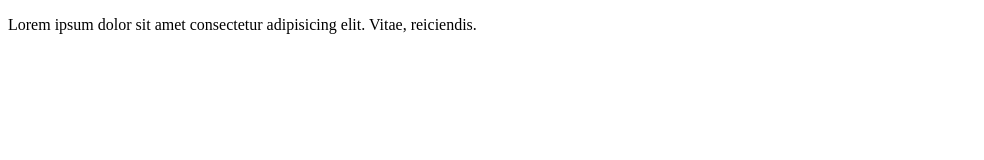
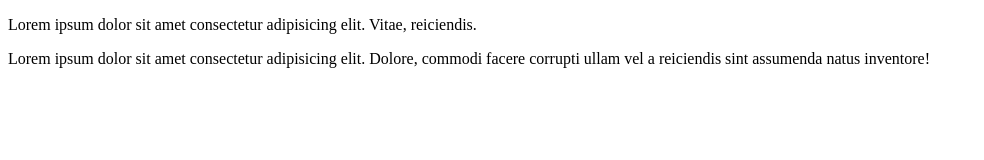
Before and after one commit to Magnus-WO/git-lecture-pull, a plain HTML site: page index.html in a window 1280 px wide. Shown: the whole page, without its empty margins (0-984 px from the left). Drawn offline with Linux system fonts and the light colour scheme.

Commit message:
create second intro paragraph

```diff
--- a/index.html
+++ b/index.html
@@ -7,5 +7,6 @@
 </head>
 <body>
     <p>Lorem ipsum dolor sit amet consectetur adipisicing elit. Vitae, reiciendis.</p>
+    <p>Lorem ipsum dolor sit amet consectetur adipisicing elit. Dolore, commodi facere corrupti ullam vel a reiciendis sint assumenda natus inventore!</p>
 </body>
 </html>
```
